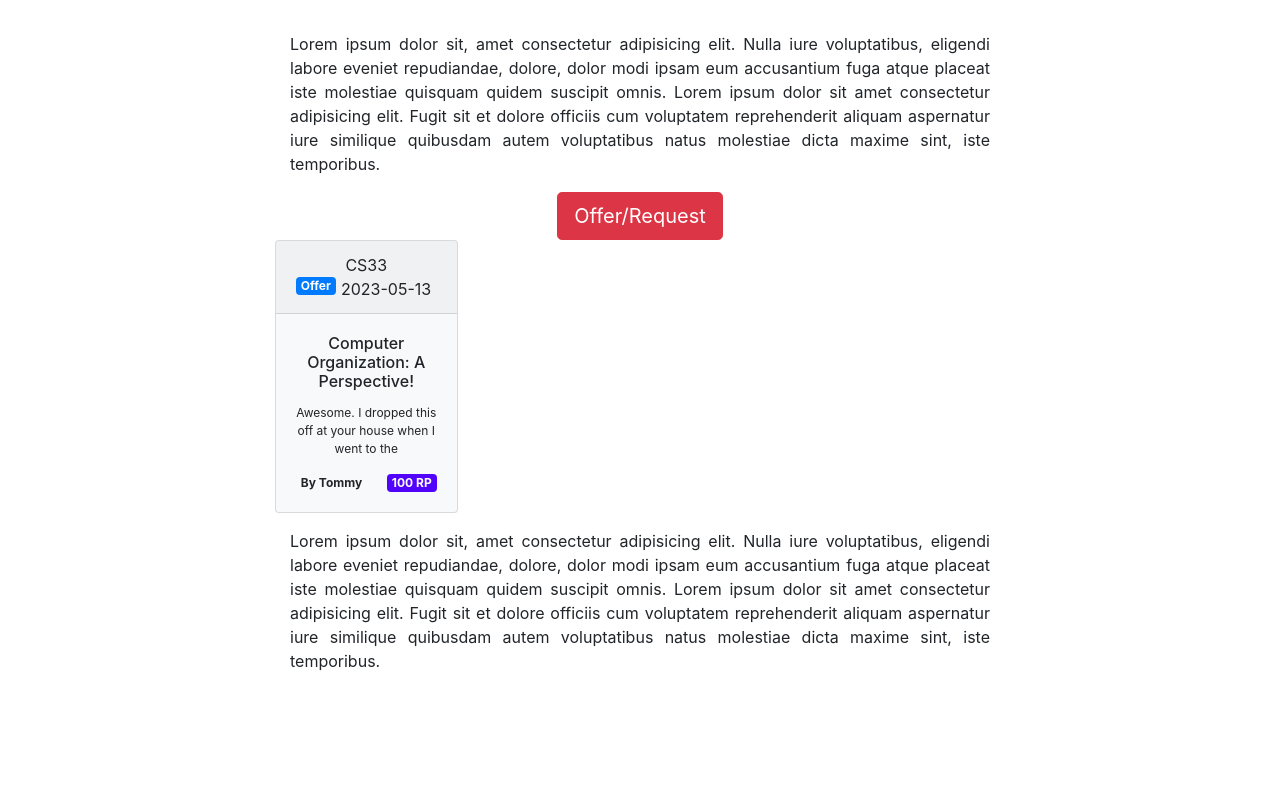
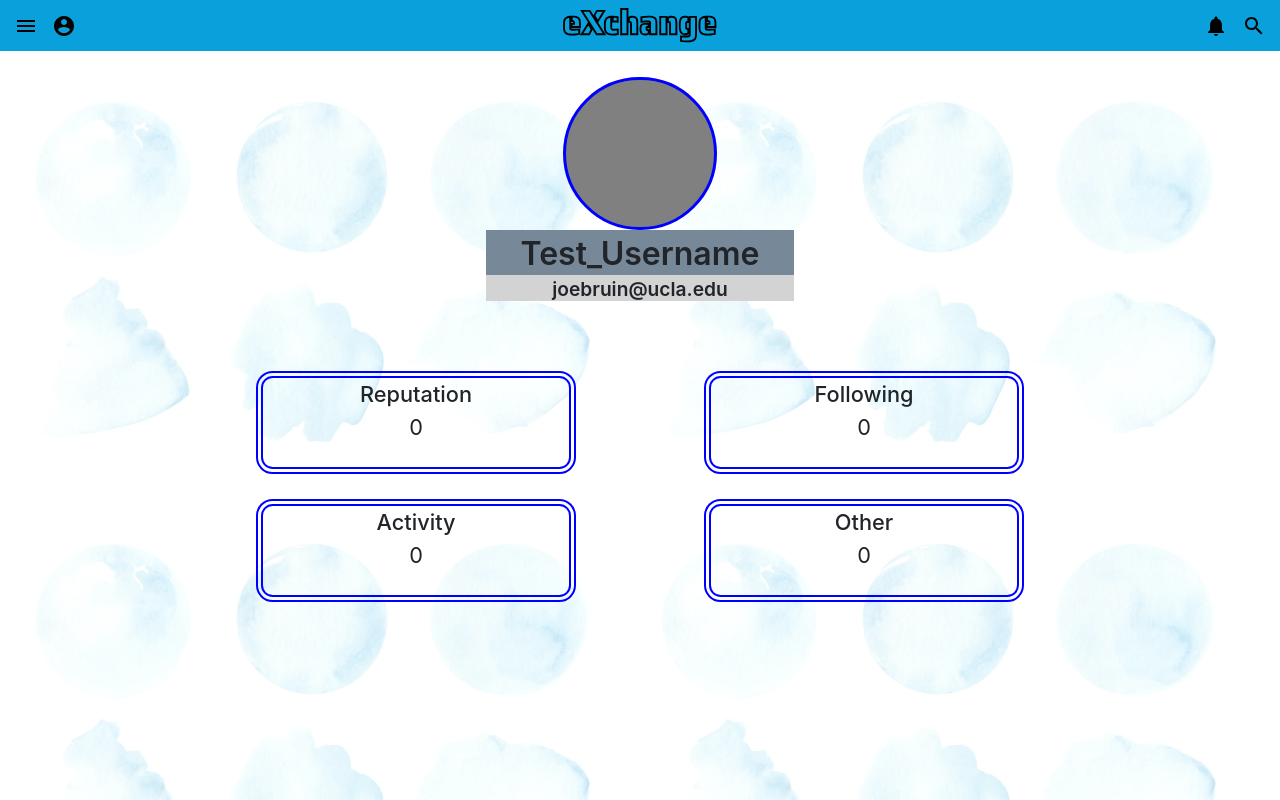
Before and after one commit to CSMT-Westwood/eXchange, a React (Create React App) app in the folder exchange/: page / in a window 1280 px wide. Built offline with nearby package versions, Linux system fonts and the light colour scheme.

Commit message:
Improvement on Setting & Profile
Major improvement on profile page and setting page. Fixed minor bugs in Login/Signup.

```diff
--- a/exchange/src/App.js
+++ b/exchange/src/App.js
@@ -1,49 +1,70 @@
 import React from 'react';
 import './App.css';
+import NavBar from './components/NavBar';
 import Register from './Register/register';
 import Profile from './Profile/profile';
 import { Container } from './components/Container';
 import { Filler } from './components/Filler';
 import { Card } from './components/Card'
+import useRenderingSetting from './renderingSetting';
 
-// function App() {
-//   return (
-//     <div className="App">
-//       <Profile status="settings"/>
-//       {/* <Register status='signup' /> */}
-//     </div>
-//   );
+
+function RenderingComponent () {
+    const r = useRenderingSetting();
+    switch(r.page) {
+        case "login":
+            return (<Register status="login" />);
+        case "signup":
+            return (<Register status="signup" />);
+        case "settings":
+            return (<Profile status="settings" />);
+        case "userinfo":
+            return (<Profile status="userinfo" />);
+        default:
+            return (<Register status="login" />);
+    }
+}
+
+function App() {
+    const r = useRenderingSetting();
+
+    return (
+        <div className="App">
+            <NavBar />
+            <RenderingComponent status={r.page}/>
+        </div>
+    );
+}
+
+// let examplePost = {
+// 	typeOfPost: 0, //0,1 = offer, request
+// 	typeOfItem: 0, //0,1 = textbook, notes
+// 	course: 'CS33',
+// 	itemName: 'Computer Organization: A Perspective!',
+// 	condition: 0, //from 0 (best) to 3 (worst)
+// 	description: 'Awesome. I dropped this off at your house when I went to the',
+// 	link: '',
+// 	fulfilled: 0, //Unfulfilled, Pending (matched w at least 1 other person), Fulfilled (marked for deletion). On the backend, we will switch pending to fulfilled after 2 weeks have passed.
+// 	publication_date: new Date(2023, 4, 13),
+// 	author: 'Tommy', 		// the author’s username
 // }
-
-let examplePost = {
-	typeOfPost: 0, //0,1 = offer, request
-	typeOfItem: 0, //0,1 = textbook, notes
-	course: 'CS33',
-	itemName: 'Computer Organization: A Perspective!',
-	condition: 0, //from 0 (best) to 3 (worst)
-	description: 'Awesome. I dropped this off at your house when I went to the',
-	link: '',
-	fulfilled: 0, //Unfulfilled, Pending (matched w at least 1 other person), Fulfilled (marked for deletion). On the backend, we will switch pending to fulfilled after 2 weeks have passed.
-	publication_date: new Date(2023, 4, 13),
-	author: 'Tommy', 		// the author’s username
-}
-const App = () => {
-	const triggerText = 'Offer/Request';
-	const onSubmit = (event) => {
-		// event.preventDefault(event);
-		// console.log(typeof(event));
-		// console.log(event.offerChecked); //console.log treats offerChecked as a string for some reason
-		// console.log(event.target.email.value);
-		// console.log(event.target.name.value);
-	};
-	return (
-		<div className="App">
-			<Filler />
-			<Container triggerText={triggerText} onSubmit={onSubmit} />
-			<Card post={examplePost} />
-			<Filler />
-		</div>
-	);
-};
+// const App = () => {
+// 	const triggerText = 'Offer/Request';
+// 	const onSubmit = (event) => {
+// 		// event.preventDefault(event);
+// 		// console.log(typeof(event));
+// 		// console.log(event.offerChecked); //console.log treats offerChecked as a string for some reason
+// 		// console.log(event.target.email.value);
+// 		// console.log(event.target.name.value);
+// 	};
+// 	return (
+// 		<div className="App">
+// 			<Filler />
+// 			<Container triggerText={triggerText} onSubmit={onSubmit} />
+// 			<Card post={examplePost} />
+// 			<Filler />
+// 		</div>
+// 	);
+// };
 
 export default App;
--- a/exchange/src/Profile/profile.css
+++ b/exchange/src/Profile/profile.css
@@ -1,8 +1,115 @@
-/*======== CSS for Setting Component ==== */
+
+/*======== START CSS for UserInfo Component ===========*/
+#profileWrapper{
+    position: absolute;
+    top: 4vw;
+    left: 0;
+    width: 100vw;
+    height: calc(100vh - 4vw);
+}
+
+#profileWrapper::before{
+    content: "";
+    position: absolute;
+    top: 0;
+    left: 0;
+    width: 100vw;
+    height: calc(100vh - 4vw);
+    background-image: url(../imgs/profileBgi.jpg);
+    background-size: initial;
+    opacity: 0.2;
+}
+
+#userPhoto{
+    width: 12vw;
+    height: 12vw;
+    position: absolute;
+    top: 2vw;
+    left: 44vw;
+    border-radius: 50%;
+    border-color: blue;
+    border-width: 0.3vw;
+    border-style: solid;
+    background: grey;
+}
+
+#userName{
+    width: 24vw;
+    height: 4vw;
+    position: absolute;
+    top: 14vw;
+    left: 38vw;
+    background: lightslategray;
+    font-size: 2.5vw;
+    font-weight: 600;
+    text-align: center;
+}
+
+#userEmail{
+    width: 24vw;
+    height: 2vw;
+    position: absolute;
+    top: 17.5vw;
+    left: 38vw;
+    background: lightgrey;
+    font-size: 1.5vw;
+    font-weight: 600;
+    text-align: center;
+}
+
+
+#userInfoLeft{
+    width: 30vw;
+    height: 20vw;
+    position: absolute;
+    top: 25vw;
+    left: 20vw;
+    display: flex;
+    flex-wrap: wrap;
+}
+
+#userInfoRight{
+    width: 30vw;
+    height: 20vw;
+    position: absolute;
+    top: 25vw;
+    right: 20vw;
+    display: flex;
+    flex-wrap: wrap;
+    justify-content: flex-end;
+}
+
+.infoField{
+    width: 25vw;
+    height: 8vw;
+    position: relative;
+    border-style: double;
+    border-color: blue;
+    border-radius: 1.3vw;
+    border-width: 0.6vw;
+}
+
+.infoName{
+    text-align: center;
+    font-size: 1.7vw;
+    font-weight: 500;
+}
+
+.infoValue{
+    text-align: center;
+    font-size: 1.7vw;
+    font-weight: 400;
+}
+
+/*======== END CSS for UserInfo Component ===========*/
+
+
+
+/*======== START CSS for Setting Component ==========*/
 
 #settingWrapper{
     width: 100vw;
-    height: 100vh;
+    height: 120vh;
     position: absolute;
     top: 4vw;
     left: 0;
@@ -29,7 +136,7 @@
 
 .settingModule{
     width: 100vw;
-    height: 9vw;
+    height: 10vw;
     position: relative;
     margin: auto;
 }
@@ -46,14 +153,25 @@
     border-width: 0.2vw;
     border-color: black;
     border-style: solid;
-    border-radius: 0.3vw;
+    border-radius: 0.5vw;
     text-align: center;
 }
 
-#settingIcon{
-    width: 1.7vw;
-    height: 1.7vw;
-    padding: 0 1vw;
+#photoSetting{
+    width: 20vw;
+    height: 20vw;
+    position: relative;
+    background: green;
+}
+
+#photoWrapper{
+    width: 6vw;
+    height: 6vw;
+    position: absolute;
+    left: 47vw;
+    top: 3vw;
+    background: grey;
+    border-radius: 50%;
 }
 
 .settingName{
@@ -103,4 +221,5 @@
     border-width: 0.25vw;
 }
 
+
 /*======== END CSS for Setting Component ==== */
--- a/exchange/src/Profile/profile.js
+++ b/exchange/src/Profile/profile.js
@@ -1,5 +1,7 @@
 /*
     Profile Component:
+    <Profile status="*status*" />
+        status: userinfo, settings, following
 */
 
 import React from 'react';
@@ -9,7 +11,7 @@ import UserInfo from './userInfo';
 
 export default function Profile (props) {
     switch (props.status) {
-        case "userInfo": return (<UserInfo />)
+        case "userinfo": return (<UserInfo />)
         case "settings": return (<Settings />)
     }
 }
--- a/exchange/src/Profile/useSettings.js
+++ b/exchange/src/Profile/useSettings.js
@@ -1,16 +1,50 @@
-import React, {useState} from 'react';
+import { useState } from 'react';
 
 function useSettings () {
-    const [username, setUsername] = useState({"username": ""});
-    const [email, setEmail] = useState({"email": ""});
+    const [username, setUsername] = useState({"username": "Test_Username"});
+    const [email, setEmail] = useState({"email": "joebruin@ucla.edu"});
+    const [rp, setRp] = useState({"rp": 0});
     const [photo, setPhoto] = useState({"photo": null});
-    const [password, setPassword] = useState({"password": ""});
-    const [reputation, setReputation] = useState({"reputataion": 0});
+    const [preferences, setPreferences] = useState({"preferences": []})
     const [theme, setTheme] = useState({"theme": 0});
-    const settings = [username, email, photo, password, theme];
-    const userInfo = [username, email, photo, reputation]
-    const setSettings = (mutator, value) => mutator(value);
-    return [settings, userInfo, setSettings];
+
+    const info = {
+        "username": username,
+        "email": email,
+        "theme": theme,
+        "rp": rp,
+        "photo": photo,
+        "preferences": preferences
+    };
+
+    const setInfo = {
+        "username": setUsername,
+        "email": setEmail,
+        "theme": setTheme,
+        "rp": setRp,
+        "photo": setPhoto,
+        "preferences": setPreferences
+    };
+
+    function changeInfo (props) {
+        fetch("http://localhost:8000/user/update", {
+            method: "PATCH",
+            headers: { "Content-Type": "application/json", "token": sessionStorage.getItem("token")},
+            body: props,
+        }).then(response => {
+            if(!response.ok){
+                response.json().then(data => alert(data.message))
+            }
+            else{
+                response.json().then(data => {
+                    alert("Your change is successfully made!");
+                    setInfo[Object.keys(props)[0]](Object.values(props)[0]);
+                })
+            }
+         })
+    }
+
+    return [info, setInfo, changeInfo];
 }
 
 export default useSettings;
--- a/exchange/src/Profile/userInfo.js
+++ b/exchange/src/Profile/userInfo.js
@@ -1,5 +1,43 @@
 import React from 'react';
+import useSettings from './useSettings';
+import "./profile.css"
+
+function BasicInfo () {
+    const s = useSettings();
+    return (
+        <div>
+            <div id="userPhoto"></div>
+            <span id="userName">{s[0].username.username}</span>
+            <span id="userEmail">{s[0].email.email}</span>
+        </div>
+    );
+}
+
+function InfoField (props) {
+    return (
+        <div className="infoField">
+            <div className="infoName">{props.name}</div>
+            <div className="infoValue">{props.value}</div>
+        </div>
+    );
+}
+
 
 export default function UserInfo () {
-
+    const s = useSettings();
+    return (
+        <div id="profileWrapper">
+            <BasicInfo />
+            <div id="userInfoWrapper">
+                <div id="userInfoLeft">
+                    <InfoField name="Reputation" value={s[0].rp.rp} />
+                    <InfoField name="Activity" value="0" />
+                </div>
+                <div id="userInfoRight">
+                    <InfoField name="Following" value={s[0].preferences.preferences.length} />
+                    <InfoField name="Other" value="0" />
+                </div>
+            </div>
+        </div>
+    );
 }
--- a/exchange/src/components/NavBar.js
+++ b/exchange/src/components/NavBar.js
@@ -14,6 +14,7 @@ import { ReactComponent as LogoutIcon } from '../imgs/logout.svg'
 import { ReactComponent as LogoIcon } from '../imgs/logo.svg'
 import { ReactComponent as AlertOpenIcon } from '../imgs/alert-open.svg'
 import { ReactComponent as AlertCloseIcon } from '../imgs/alert-close.svg'
+import useSettings from '../Profile/useSettings';
 
 function NavItem (props) {
     const [open, setOpen] = useState(false);
@@ -40,7 +41,8 @@ function DropDownMenu () {
 
     return (
         <div className="dropdown">
-            <DropdownItem icon={<FeedIcon/>}>Feed</DropdownItem>
+            <DropdownItem icon={<FeedIcon/>}>Profile</DropdownItem>
+            <DropdownItem icon={<FeedIcon/>}>Feeds</DropdownItem>
             <DropdownItem icon={<SettingsIcon/>}>Settings</DropdownItem>
             <DropdownItem icon={<LogoutIcon/>}>Log out</DropdownItem>
         </div>
@@ -48,13 +50,17 @@ function DropDownMenu () {
 }
 
 export default function NavBar () {
+    const s = useSettings();
+
     return (
         <nav className="navbar">
             <NavItem name="searchIcon" openIcon={<SearchIcon/>} closeIcon={<SearchIcon/>} />
             <NavItem name="menuIcon" openIcon={<MenuOpenIcon/>} closeIcon={<MenuCloseIcon/>}>
                 <DropDownMenu />
             </NavItem>
-            <NavItem name="userIcon" openIcon={<FeedIcon/>} closeIcon={<FeedIcon/>} />
+            <NavItem name="userIcon" openIcon={<FeedIcon/>} closeIcon={<FeedIcon/>}>
+                <div id="usernameOnBar">{s[0].username.username}</div>
+            </NavItem>
             <NavItem name="alertIcon" openIcon={<AlertOpenIcon/>} closeIcon={<AlertCloseIcon/>} />
             <a href="#">
                 <LogoIcon id="logoIcon"/>
--- /dev/null
+++ b/exchange/src/renderingSetting.js
@@ -0,0 +1,7 @@
+import { useState } from 'react';
+
+export default function useRenderingSetting () {
+    const [page, setPage] = useState("userinfo");
+
+    return {"page": page, "setPage": setPage};
+}
```
Also changed, not shown: exchange/src/Profile/navBar.css (+25 -4 lines), exchange/src/Profile/settings.js (+33 -24 lines), exchange/src/Register/register.css (+29 -28 lines), exchange/src/Register/registerContext.js (+13 -2 lines), exchange/src/imgs/profileBgi.jpg (added), exchange/src/logo.svg (deleted).
